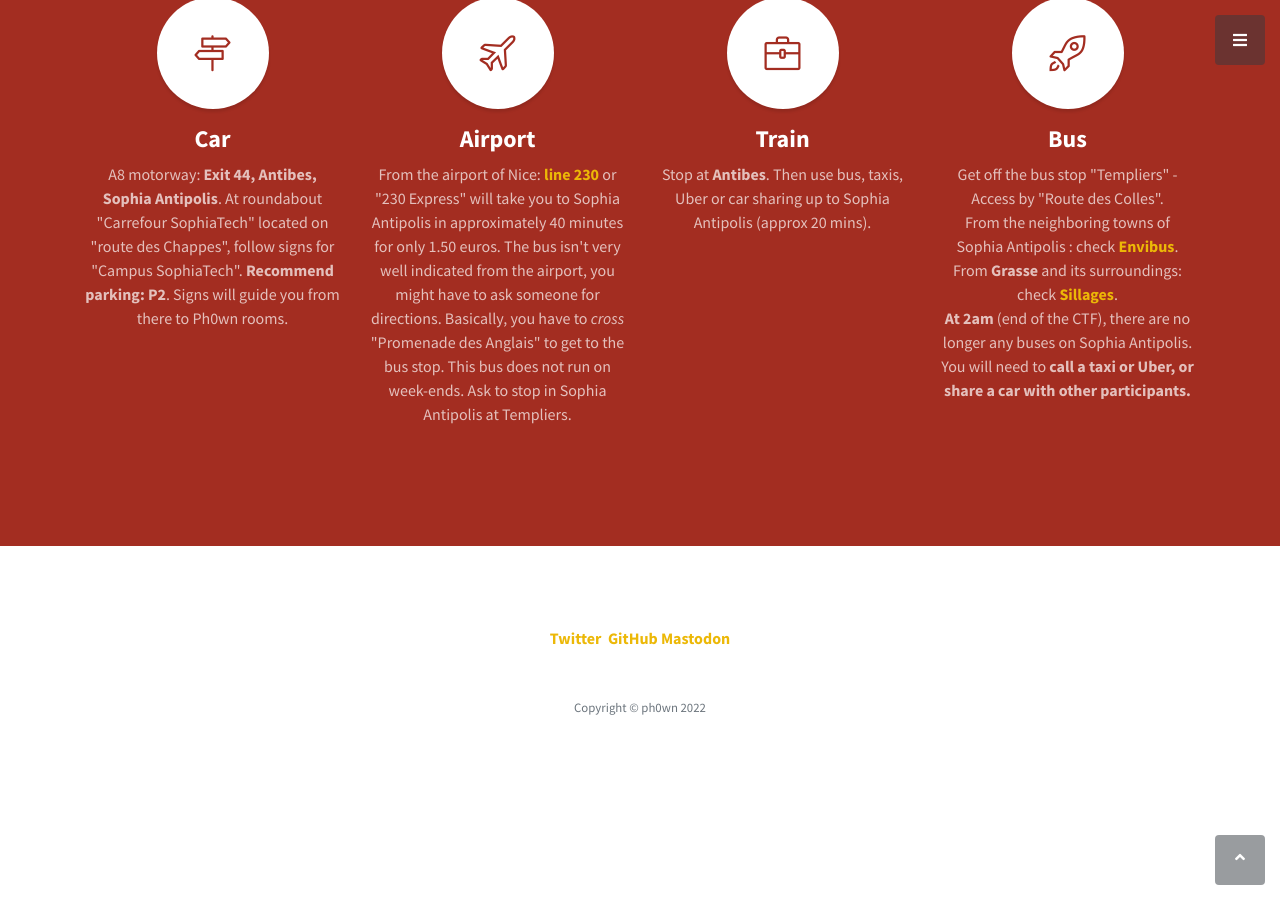
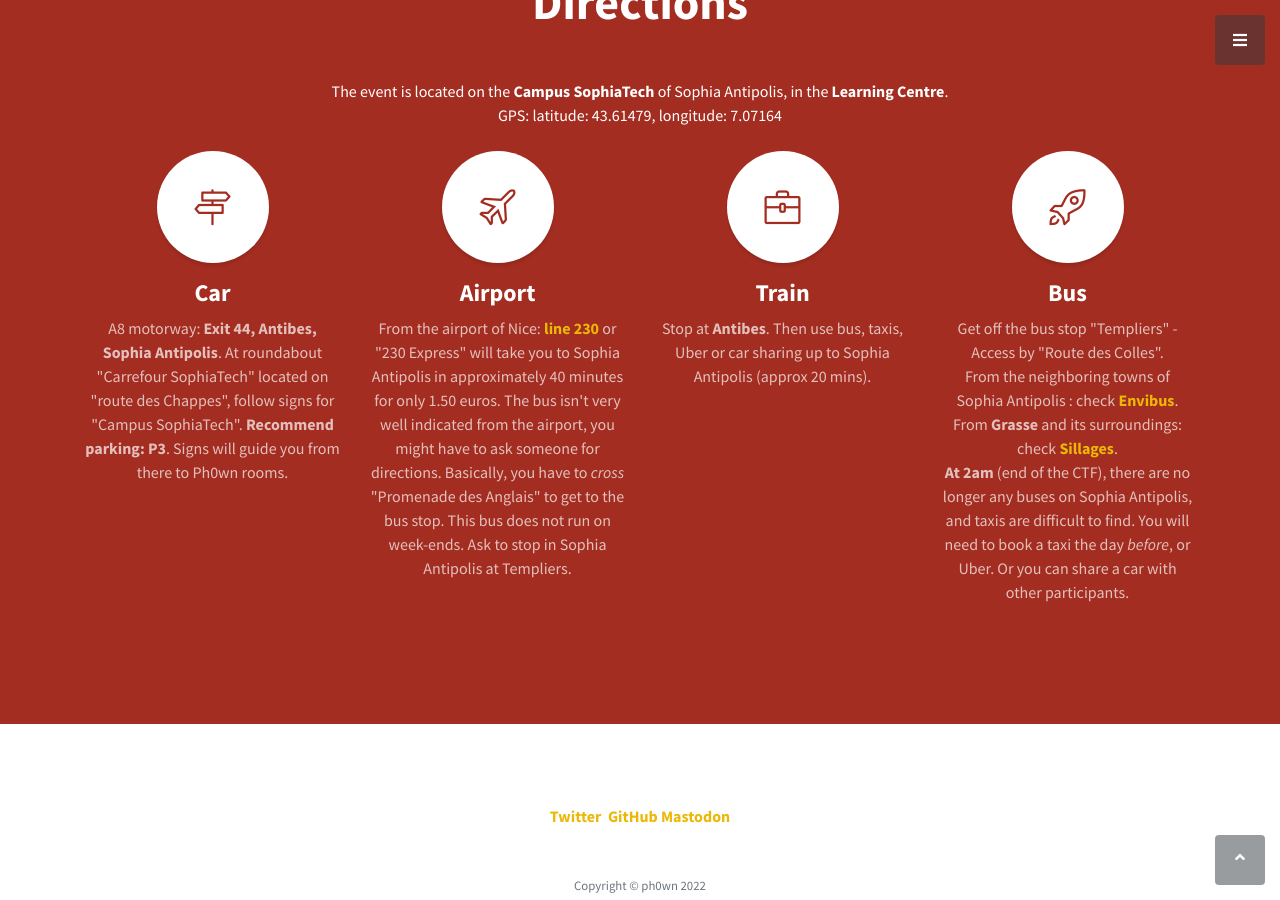
Before and after one commit to ph0wn/ph0wn.github.io, a Jekyll site: the page built from index.html, in a window 1280 px wide and 900 px high, scrolled down 9024 px. Built offline with Jekyll 4.4.1, drawn with Linux system fonts in a browser that asks for light colours; some of the changed text lies outside the part shown.

Commit message:
workshops are full + lionel and thao etc

```diff
--- a/_includes/header.html
+++ b/_includes/header.html
@@ -1,7 +1,7 @@
 <header class="masthead d-flex">
     <div class="container text-center">
       <div class="p-3 mb-4 bg-danger text-white">
-        Registration is open!
+        Workshops are full!
       </div>
 
         <h1 class="text-white mb-1">Ph0wn CTF</h1>
--- a/index.html
+++ b/index.html
@@ -27,7 +27,7 @@ title: Ph0wn CTF
 		</p>
 
     		<p>
-		    <a class="btn btn-primary btn-xl js-scroll-trigger" href="https://framaforms.org/ph0wn-2022-workshops-1636477802">Register for Workshops</a>
+
         <a class="btn btn-primary btn-xl js-scroll-trigger" href="https://framaforms.org/ph0wn-ctf-2022-registration-1635234912">Register for the CTF</a>
         <ul>
           <li>For the CTF, only 1 registration per team is needed. Select the number of seats you need (max 5).</li>
@@ -90,7 +90,7 @@ prepared a target device for you to fiddle with during the workshop.
 		 Please bring a laptop with at least two USB ports to be able to attend.
      <b>WE ARE SORRY: THIS WORKSHOP IS NOW FULL.</b>
 
-		 <h3 class="mt-5">Build your own Hardware: from concept to PCB - Thorsten Jaeger - 2pm - 5pm</h3><br>
+		 <h3 class="mt-5">Build your own Hardware: from concept to PCB - Thorsten Jaeger - 2pm - 5pm - F201</h3><br>
 		 <img src="/images/united-kingdom.png"  title="icon made by www.freepik.com" alt="icon made by www.freepik.com" width="32px" /> in English<br>
 		 This workshop gives a jump start on the workflow to design own Hardware:
 
@@ -218,32 +218,36 @@ python3 -m litex_boards.targets.qmtech_ep4ce15_starter_kit --build
 	We warmly thank all our sponsors for supporting us<br>
 
     </p>
+    <!-- platinum + venue etc -->
     <a href="https://fortinet.com"> <img src="/images/Fortinet_Logo_Black-Red.png" width="300px"/> </a>   &nbsp; &nbsp; &nbsp;  &nbsp; &nbsp; &nbsp; &nbsp;
     <a href="https://www.telecom-paris.fr/"><img src="/images/logotpt.png" height="200px" /></a>&nbsp; &nbsp; &nbsp;  &nbsp; &nbsp; &nbsp; &nbsp;
     <img src="/images/uca.png" height="120px" />&nbsp; &nbsp; &nbsp;  &nbsp; &nbsp; &nbsp; &nbsp;
     <a href="https://ringzer0.training/"><img src="/images/ringzer0-black.png" width="300px" /></a>&nbsp; &nbsp; &nbsp;
     <br>
-    <! -->
+    <!-- gold -->
     <a href="https://www.yeswehack.com/"> <img src="/images/YWH-black.png" width="250px" /> </a>&nbsp; &nbsp; &nbsp;  &nbsp; &nbsp; &nbsp; &nbsp;
     <a href="https://besecure.fr"> <img src="/images/bsecure.png" width="230px" /></a>&nbsp; &nbsp; &nbsp;  &nbsp; &nbsp; &nbsp; &nbsp;
+    <br>
+    <!-- silver -->
     <a href="https://www.synacktiv.com"><img src="/images/synacktiv-logo-noir.png" width="250px" /></a>&nbsp; &nbsp; &nbsp;  &nbsp; &nbsp; &nbsp; &nbsp;
     <a href="https://hydrabus.com/"><img src="/images/HydraBus_RED.png" width="150px" /></a>
-    <! -->
+    <br>
+    <!-- bronze -->
     <br>
     <a href="https://connect.ed-diamond.com/misc"> <img src="./images/logo-misc.png" width="200px" /></a>&nbsp; &nbsp; &nbsp;  &nbsp; &nbsp; &nbsp; &nbsp;
-    <a href="https://hardwear.io"> <img src="/images/hardwear_300.png" width="200px" /></a>&nbsp; &nbsp; &nbsp;  &nbsp; &nbsp; &nbsp; &nbsp;
-    <a href="https://bugscale.ch"><img src="/images/Bugscale_centered.svg" width="250px" /></a>&nbsp; &nbsp; &nbsp;  &nbsp; &nbsp; &nbsp; &nbsp;
+        <a href="https://bugscale.ch"><img src="/images/Bugscale_centered.svg" width="250px" /></a>&nbsp; &nbsp; &nbsp;  &nbsp; &nbsp; &nbsp; &nbsp;
     <img src="./images/collshade.png" width="200px" />
     &nbsp; &nbsp; &nbsp;  &nbsp; &nbsp; &nbsp; &nbsp;
         &nbsp; &nbsp; &nbsp;  &nbsp; &nbsp; &nbsp; &nbsp;
   <br>
 	<br>
-
+<!--
 	    <a class="btn btn-dark btn-xl js-scroll-trigger" href="https://twitter.com/ph0wn">Want to sponsor? Send DM on Twitter @ph0wn</a>
-
+  -->
     <br>
     <br>
     <h2 class="mx-auto mb-5">Partner events</h2>
+    <a href="https://hardwear.io"> <img src="/images/hardwear_300.png" width="200px" /></a>&nbsp; &nbsp; &nbsp;  &nbsp; &nbsp; &nbsp; &nbsp;
     <a href="https://grehack.fr"> <img src="/images/grehack2019.png" /></a>&nbsp; &nbsp; &nbsp;  &nbsp; &nbsp; &nbsp; &nbsp;
     <img src="/images/logo_ACH_sans_font.png" width="150px" />
     <!--
@@ -284,7 +288,12 @@ python3 -m litex_boards.targets.qmtech_ep4ce15_starter_kit --build
 	<div class="col-lg-3 col-md-6 mb-5 mb-md-0">
 	  Savino Dambra - Norton Research Group
 	</div>
-
+  <div class="col-lg-3 col-md-6 mb-5 mb-md-0">
+    Lionel Tombakdjian - Universit&eacute; de Nice
+  </div>
+  <div class="col-lg-3 col-md-6 mb-5 mb-md-0">
+    Manh-Thao Nguyen - Universit&eacute; de Nice
+    </div>
       </div>
     </div>
 </section>
@@ -390,7 +399,7 @@ python3 -m litex_boards.targets.qmtech_ep4ce15_starter_kit --build
               <i class="icon-directions"></i>
             </span>
             <h4>              <strong>Car</strong>            </h4>
-            <p class="text-faded mb-0">A8 motorway: <b>Exit 44, Antibes, Sophia Antipolis</b>. At roundabout "Carrefour SophiaTech" located on "route des Chappes", follow signs for "Campus SophiaTech". <b>Recommend parking: P2</b>. Signs will guide you from there to Ph0wn rooms.
+            <p class="text-faded mb-0">A8 motorway: <b>Exit 44, Antibes, Sophia Antipolis</b>. At roundabout "Carrefour SophiaTech" located on "route des Chappes", follow signs for "Campus SophiaTech". <b>Recommend parking: P3</b>. Signs will guide you from there to Ph0wn rooms.
             </p>
 	  </div>
 	  <div class="col-lg-3 col-md-6 mb-5 mb-md-0">
@@ -417,7 +426,7 @@ python3 -m litex_boards.targets.qmtech_ep4ce15_starter_kit --build
             <p class="text-faded mb-0">Get off the bus stop "Templiers" - Access by "Route des Colles".
 	      <br>From the neighboring towns of Sophia Antipolis : check <a href="http://www.envibus.fr/" target="_blank" rel="noopener">Envibus</a>.<br>
 	      From <b>Grasse</b> and its surroundings: check <a href="http://www.sillages.eu/" target="_blank" rel="noopener">Sillages</a>.
-	      <br> <strong>At 2am</strong> (end of the CTF), there are no longer any buses on Sophia Antipolis. You will need to <strong>call a taxi or Uber, or share a car with other participants.
+	      <br> <strong>At 2am</strong> (end of the CTF), there are no longer any buses on Sophia Antipolis, and taxis are difficult to find. You will need to book a taxi the day <i>before</i>, or Uber. Or you can share a car with other participants.
             </p>
 	  </div>
 	</div>
```
Also changed, not shown: other parts of index.html (+1 -1 lines).
